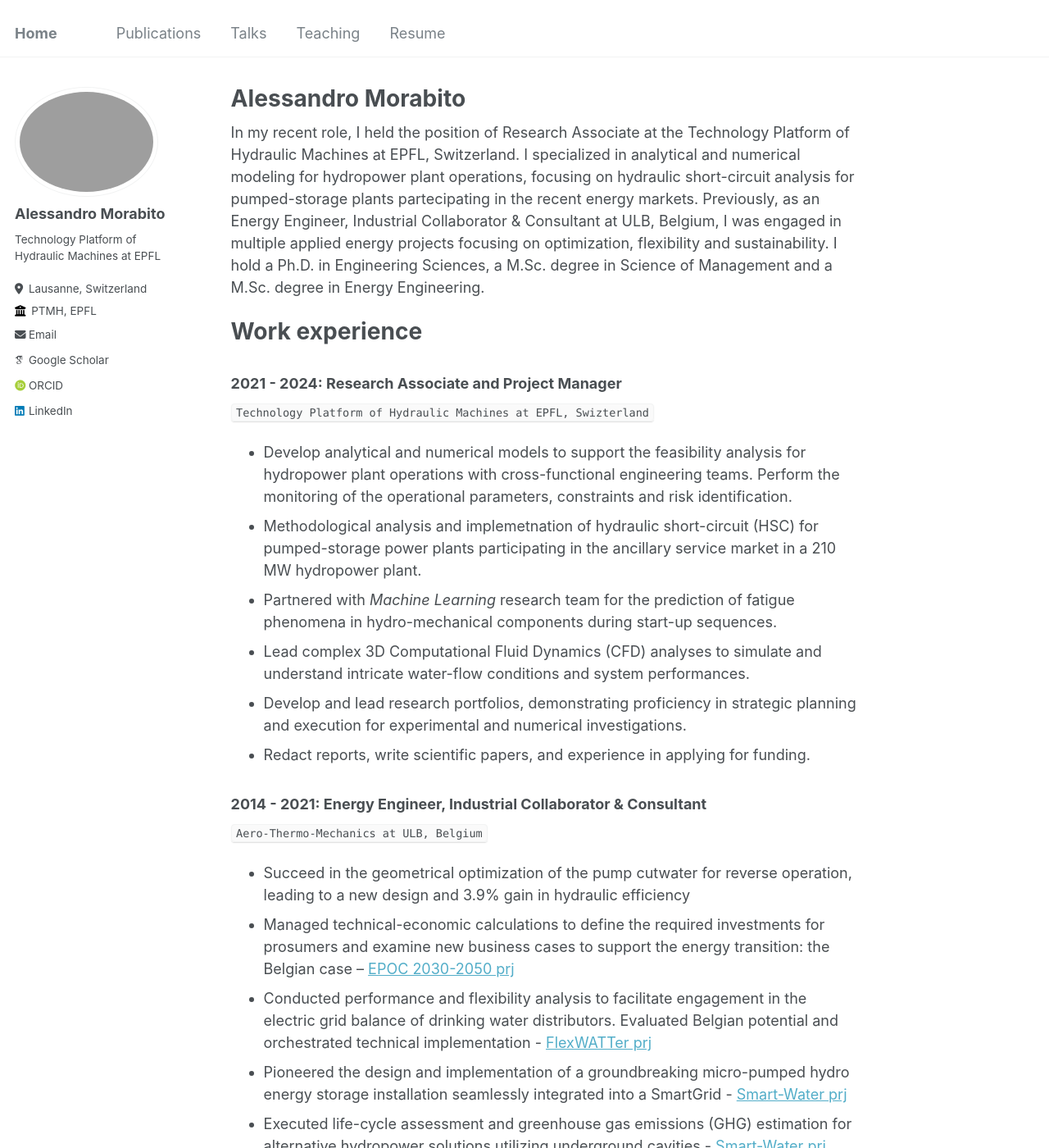
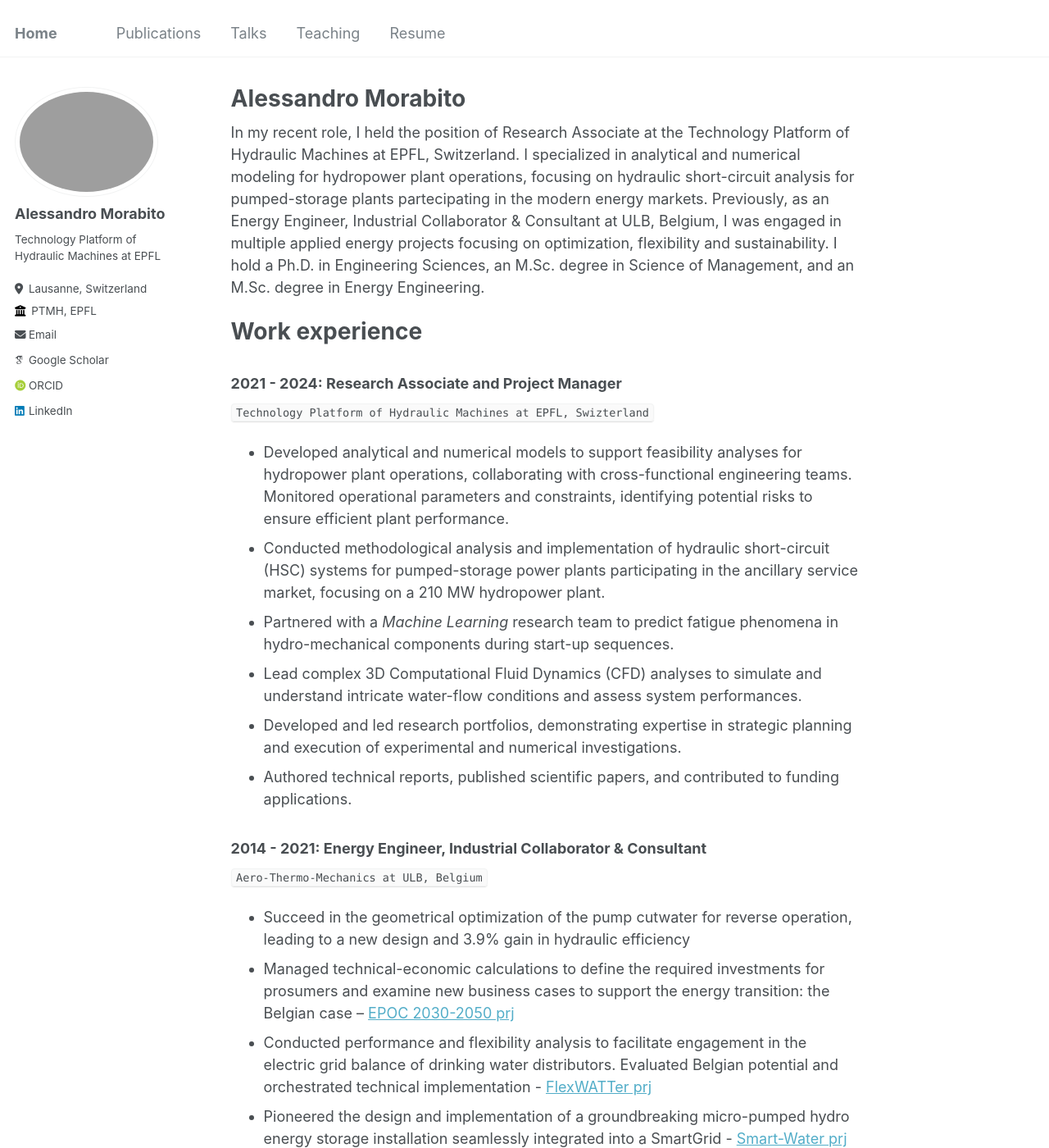
Before and after one commit to morabito-a/info, a Jekyll site: the page built from _pages/about.md, in a window 1280 px wide and 1400 px high. Shown: the whole window at 82% size. Built offline with Jekyll 4.4.1, drawn with Linux system fonts in a browser that asks for light colours; some web fonts are replaced.

Commit message:
Update about.md

```diff
--- a/_pages/about.md
+++ b/_pages/about.md
@@ -8,19 +8,19 @@ redirect_from:
 ---
 {% include base_path %}
 
-In my recent role, I held the position of Research Associate at the Technology Platform of Hydraulic Machines at EPFL, Switzerland. I specialized in analytical and numerical modeling for hydropower plant operations, focusing on hydraulic short-circuit analysis for pumped-storage plants partecipating in the recent energy markets. Previously, as an Energy Engineer, Industrial Collaborator & Consultant at ULB, Belgium, I was engaged in multiple applied energy projects focusing on optimization, flexibility and sustainability.
-I hold a Ph.D. in Engineering Sciences, a M.Sc. degree in Science of Management and a M.Sc. degree in Energy Engineering.
+In my recent role, I held the position of Research Associate at the Technology Platform of Hydraulic Machines at EPFL, Switzerland. I specialized in analytical and numerical modeling for hydropower plant operations, focusing on hydraulic short-circuit analysis for pumped-storage plants partecipating in the modern energy markets. Previously, as an Energy Engineer, Industrial Collaborator & Consultant at ULB, Belgium, I was engaged in multiple applied energy projects focusing on optimization, flexibility and sustainability.
+I hold a Ph.D. in Engineering Sciences, an M.Sc. degree in Science of Management, and an M.Sc. degree in Energy Engineering.
 
 Work experience
 ======
 ### 2021 - 2024: **Research Associate and Project Manager**
 `Technology Platform of Hydraulic Machines at EPFL, Swizterland`
-  * Develop analytical and numerical models to support the feasibility analysis for hydropower plant operations with cross-functional engineering teams. Perform the monitoring of the operational parameters, constraints and risk identification.
-  * Methodological analysis and implemetnation of hydraulic short-circuit (HSC) for pumped-storage power plants participating in the ancillary service market in a 210 MW hydropower plant.
-  * Partnered with _Machine Learning_ research team for the prediction of fatigue phenomena in hydro-mechanical components during start-up sequences.
-  * Lead complex 3D Computational Fluid Dynamics (CFD) analyses to simulate and understand intricate water-flow conditions and system performances.
-  * Develop and lead research portfolios, demonstrating proficiency in strategic planning and execution for experimental and numerical investigations.
-  * Redact reports, write scientific papers, and experience in applying for funding.
+  * Developed analytical and numerical models to support feasibility analyses for hydropower plant operations, collaborating with cross-functional engineering teams. Monitored operational parameters and constraints, identifying potential risks to ensure efficient plant performance.
+  * Conducted methodological analysis and implementation of hydraulic short-circuit (HSC) systems for pumped-storage power plants participating in the ancillary service market, focusing on a 210 MW hydropower plant.
+  * Partnered with a _Machine Learning_ research team to predict fatigue phenomena in hydro-mechanical components during start-up sequences.
+  * Lead complex 3D Computational Fluid Dynamics (CFD) analyses to simulate and understand intricate water-flow conditions and assess system performances.
+  * Developed and led research portfolios, demonstrating expertise in strategic planning and execution of experimental and numerical investigations.
+  * Authored technical reports, published scientific papers, and contributed to funding applications.
 
 ### 2014 - 2021: **Energy Engineer, Industrial Collaborator & Consultant**
 `Aero-Thermo-Mechanics at ULB, Belgium`
```
